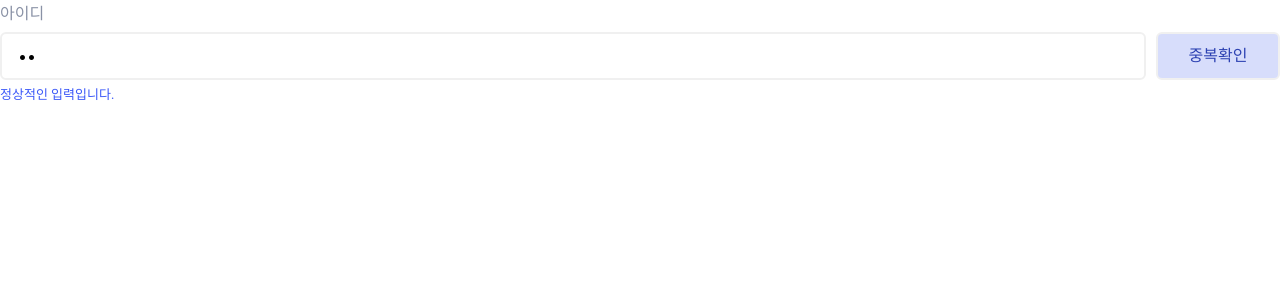
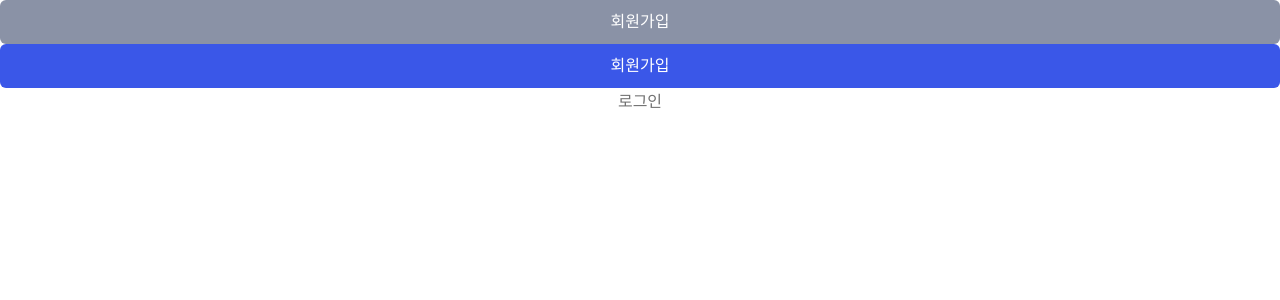
Before and after one commit to whgurrb/oauth2-front-end, a React (Create React App) app: page / in a window 1280 px wide. Shown: the top 300 px of the page. Built offline with nearby package versions, Linux system fonts and the light colour scheme; the HTML template or start-up script is replaced by a standard one; a web font is replaced by a local one.

Commit message:
back-end 10-23 commit

```diff
--- a/src/App.css
+++ b/src/App.css
@@ -1,38 +1,60 @@
-.App {
-  text-align: center;
+.primary-button-lg {
+  border-radius: 6px;
+  padding:  8px 24px;
+
+  box-sizing: border-box;
+  display: inline-flex;
+  justify-content: center;
+  align-items: center;
+
+  background-color: rgba(58, 87, 232, 1);
+  color:  rgba(255, 255, 255, 1);
+
+  font-size: 16px;
+  font-weight: 400;
+  line-height: 175%;
+
+  cursor: pointer;
 }
 
-.App-logo {
-  height: 40vmin;
-  pointer-events: none;
+.disable-button-lg {
+  border-radius: 6px;
+  padding:  8px 24px;
+
+  box-sizing: border-box;
+  display: inline-flex;
+  justify-content: center;
+  align-items: center;
+
+  background-color: rgba(138, 146, 166, 1);
+  color:  rgba(255, 255, 255, 1);
+
+  font-size: 16px;
+  font-weight: 400;
+  line-height: 175%;
+
+  cursor: default;
+}
+.primary-button-lg:hover {
+  opacity: 0.90;
 }
 
-@media (prefers-reduced-motion: no-preference) {
-  .App-logo {
-    animation: App-logo-spin infinite 20s linear;
-  }
+.text-link-lg {
+  box-sizing: border-box;
+
+  display: inline-flex;
+  justify-content: center;
+  align-items: center;
+
+  color:  rgba(113, 113, 113, 1);
+
+  font-size: 16px;
+  font-weight: 400;
+  line-height: 175%;
+
+  cursor: pointer;
 }
 
-.App-header {
-  background-color: #282c34;
-  min-height: 100vh;
-  display: flex;
-  flex-direction: column;
-  align-items: center;
-  justify-content: center;
-  font-size: calc(10px + 2vmin);
-  color: white;
+.full-width{
+  width: 100%;
 }
-
-.App-link {
-  color: #61dafb;
-}
-
-@keyframes App-logo-spin {
-  from {
-    transform: rotate(0deg);
-  }
-  to {
-    transform: rotate(360deg);
-  }
-}
--- a/src/App.tsx
+++ b/src/App.tsx
@@ -1,32 +1,15 @@
 import InputBox from 'components/InputBox';
 import './App.css';
+import { ChangeEvent, useState } from 'react';
 
 
 function App() {
-  const onIdChangeHandler=()=>{
-    alert('onIdChangeHandler');
-  }
-  const onIdKeydownHangler=()=>{
-    alert('onIdKeydownHangler');
-  }
-  const onIdButtonClick=()=>{
-    alert('onIdButtonClick');
-  }
+  return (
+    <div >
+      <div className='disable-button-lg   full-width'>회원가입</div>
+      <div className='primary-button-lg   full-width'>회원가입</div>
 
-  return (
-    <div className='tmpclass'>
-      <InputBox
-          title='아이디'
-          placeholder='아이디를 입력하세요..'
-          type='password'
-          value='ㅁㅁ'
-          message='정상적인 입력입니다.'
-          isErrorMessage={false}
-          onChange={onIdChangeHandler}
-          buttonTitle='중복확인'
-          onKeydown={onIdKeydownHangler}
-          onButtonClick={onIdButtonClick }
-      ></InputBox>
+      <div className='text-link-lg   full-width'>로그인</div>
     </div>
   );
 }
--- a/src/components/InputBox/index.tsx
+++ b/src/components/InputBox/index.tsx
@@ -7,7 +7,7 @@ interface Props{
     type: 'text' | 'password';
     value: string;
     message?: string;
-    isErrorMessage: boolean;
+    isErrorMessage?: boolean;
     buttonTitle?: string;
     onChange: ( event: ChangeEvent<HTMLInputElement> )=> void ;
     onKeydown: ( event: KeyboardEvent<HTMLInputElement> ) => void;
```
